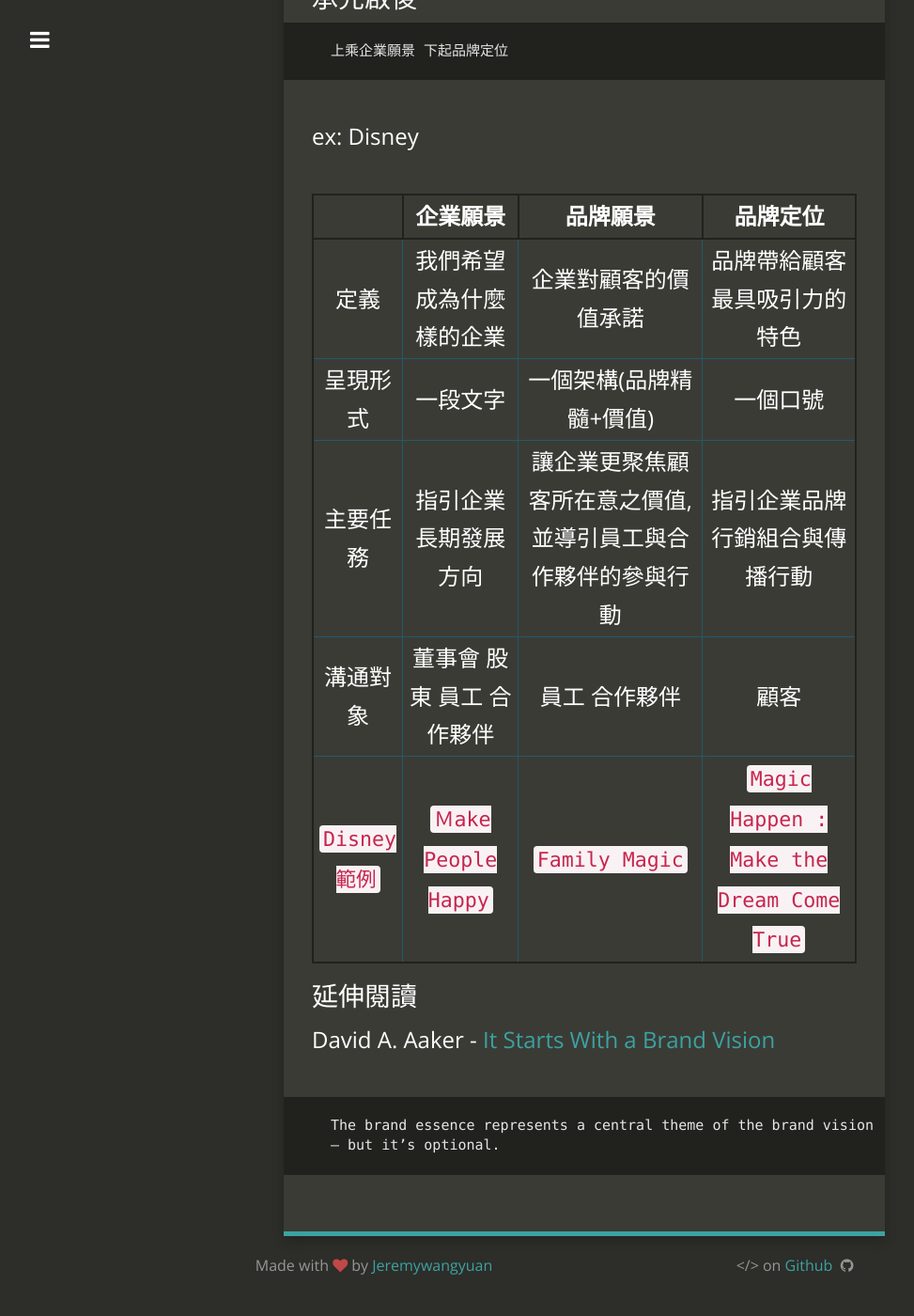
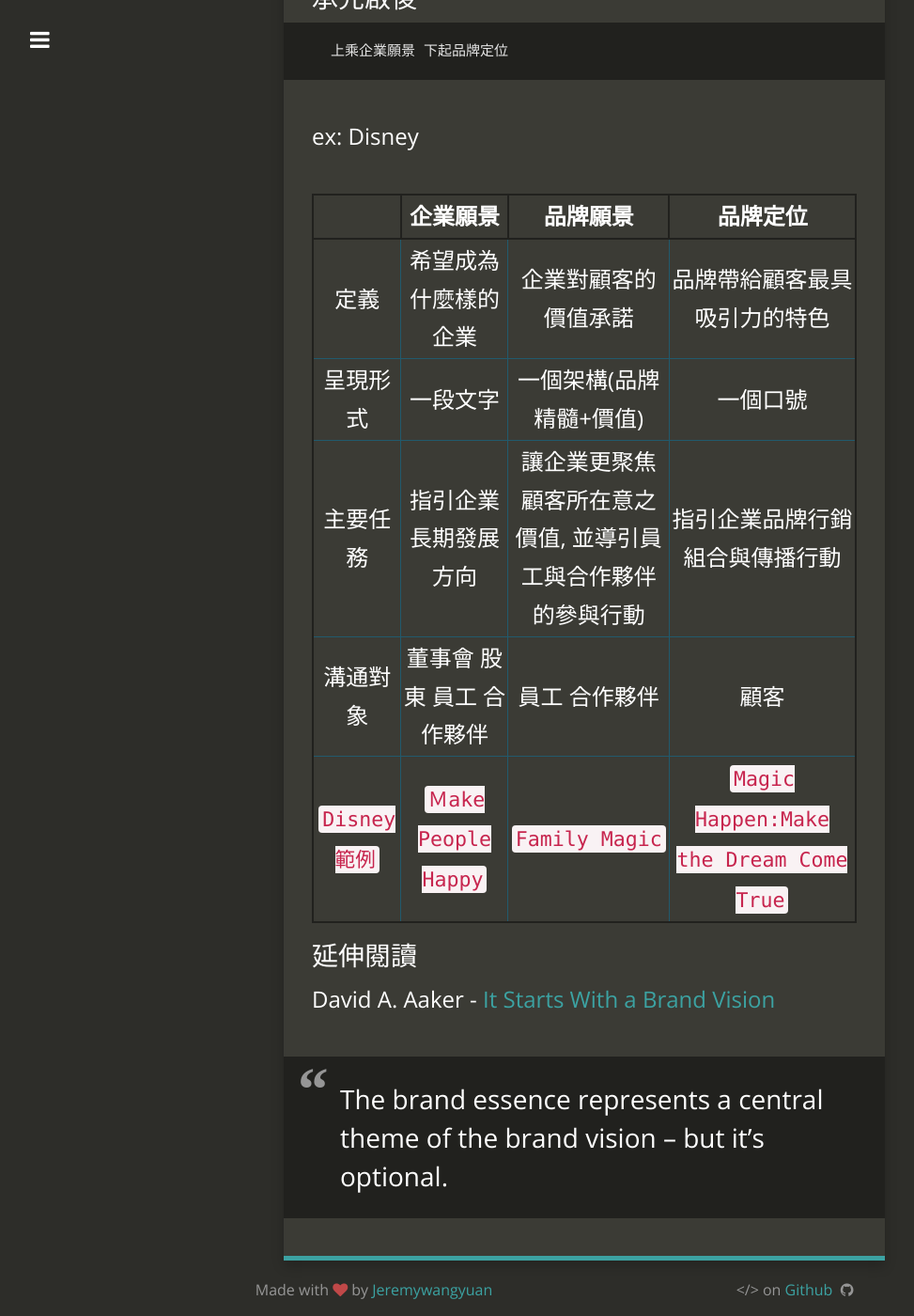
Before and after one commit to jeremywangyuan/Jeremywangyuan.github.io, a Jekyll site: the page built from _posts/2017-08-11-study-note.md, in a window 1280 px wide and 1400 px high, scrolled down 550 px. Shown: the whole window at 94% size, without its empty margins (18-991 px from the left). Built offline with Jekyll 4.4.1, drawn with Linux system fonts in a browser that asks for light colours; nearby versions of some CDN libraries; before the commit the page ends 1927 px from its top, so only the background shows below that.

Commit message:
study note

````diff
--- a/_posts/2017-08-11-study-note.md
+++ b/_posts/2017-08-11-study-note.md
@@ -21,15 +21,13 @@ tags:
 ex: Disney
 
 | | 企業願景 | 品牌願景 | 品牌定位 |
-|:------:|:------:|:-------:|:-----:|
-|定義|我們希望成為什麼樣的企業|企業對顧客的價值承諾|品牌帶給顧客最具吸引力的特色|
+|:---:|:------:|:------:|:------:|
+|定義|希望成為什麼樣的企業|企業對顧客的價值承諾|品牌帶給顧客最具吸引力的特色|
 |呈現形式|一段文字|一個架構(品牌精髓+價值)|一個口號|
 |主要任務|指引企業長期發展方向|讓企業更聚焦顧客所在意之價值, 並導引員工與合作夥伴的參與行動|指引企業品牌行銷組合與傳播行動|
 |溝通對象|董事會 股東 員工 合作夥伴|員工 合作夥伴|顧客|
-|`Disney範例`|`Ｍake People Happy`|`Family Magic`|`Magic Happen : Make the Dream Come True`|
+|`Disney範例`|`Ｍake People Happy`|`Family Magic`|`Magic Happen:Make the Dream Come True`|
 
 ### 延伸閱讀
 David A. Aaker - [It Starts With a Brand Vision](https://www.prophet.com/thinking/2014/03/185-it-starts-with-a-brand-vision/)
-```bash
-The brand essence represents a central theme of the brand vision – but it’s optional.
-```
+>The brand essence represents a central theme of the brand vision – but it’s optional.
````
